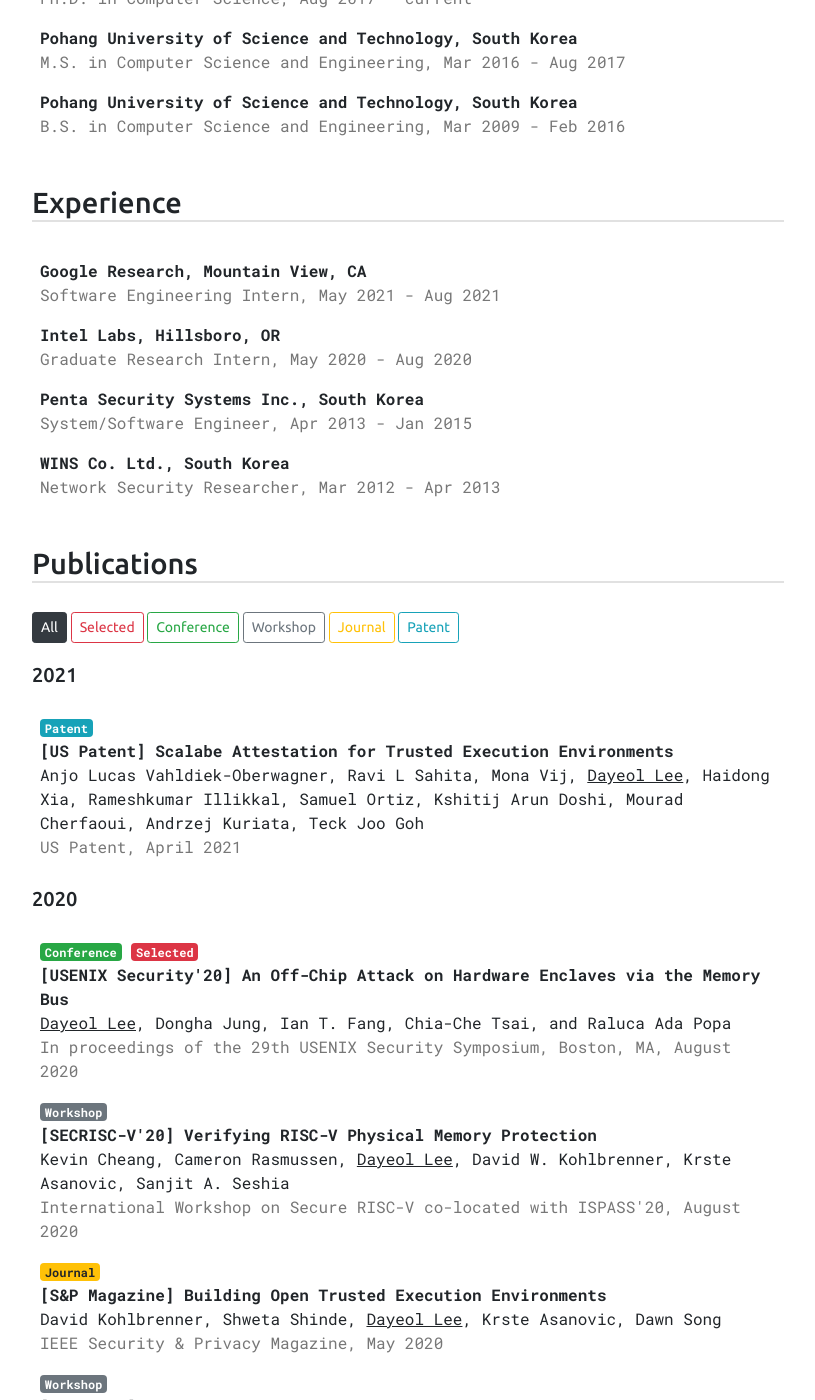
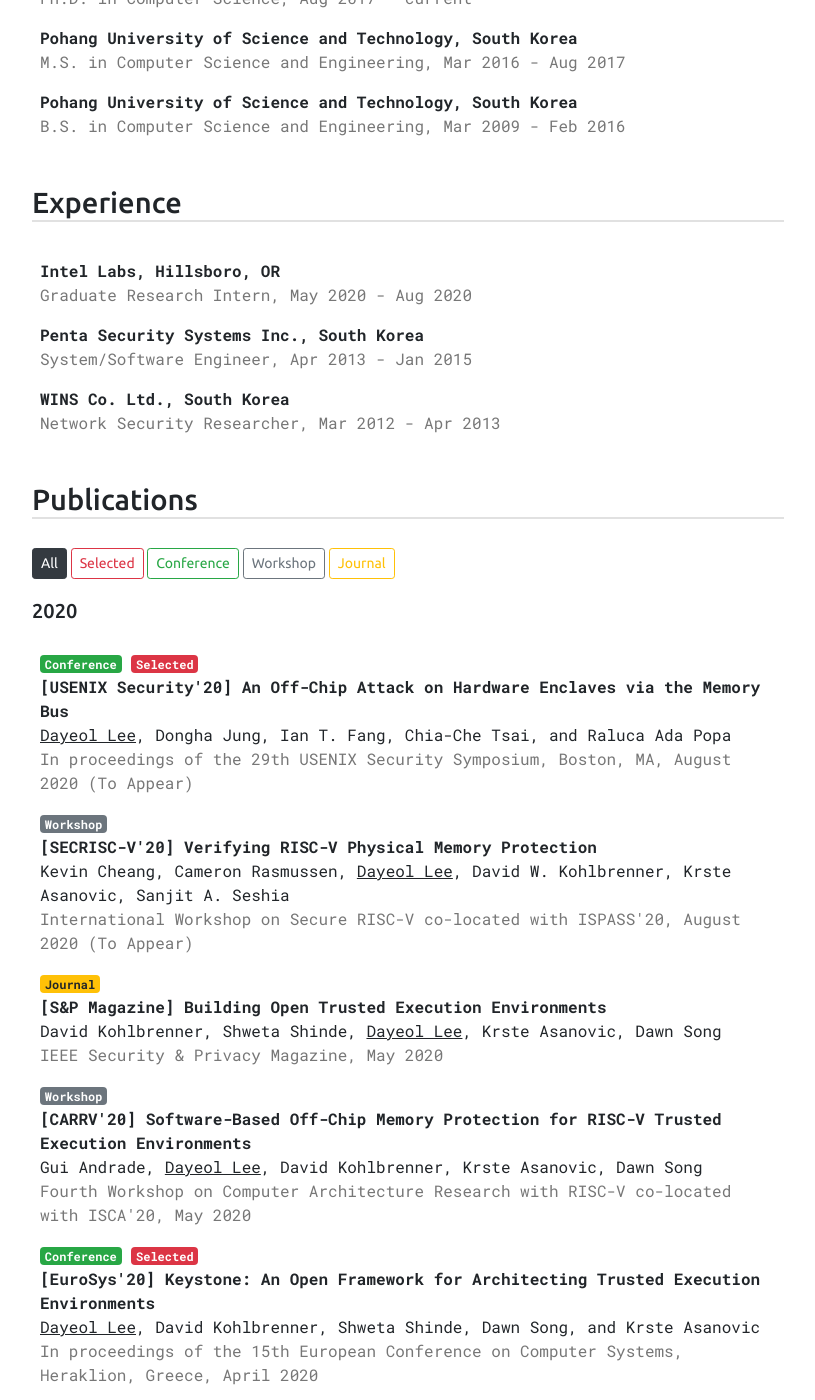
Before and after one commit to dayeol/dayeol.github.io, a Jekyll site: the page built from index.html, in a window 1280 px wide and 1400 px high, scrolled down 852 px. Shown: the whole window, without its empty margins (232-1047 px from the left). Built offline with Jekyll 4.4.1, drawn with Linux system fonts in a browser that asks for light colours; nearby versions of some CDN libraries.

Commit message:
Revert "Update"
This reverts commit 7f4abd0748e0aa6325975cfb3df9f379e7aa5d09.

```diff
--- a/_data/experiences.yml
+++ b/_data/experiences.yml
@@ -1,5 +1,3 @@
-- name: Google Research, Mountain View, CA
-  content: Software Engineering Intern, May 2021 - Aug 2021
 - name: Intel Labs, Hillsboro, OR
   content: Graduate Research Intern, May 2020 - Aug 2020
 - name: Penta Security Systems Inc., South Korea
--- a/_data/publications.yml
+++ b/_data/publications.yml
@@ -1,19 +1,10 @@
-- year: 2021
-  papers:
-  - venue: "US Patent"
-    title: "Scalabe Attestation for Trusted Execution Environments"
-    authors: "Anjo Lucas Vahldiek-Oberwagner, Ravi L Sahita, Mona Vij, Dayeol Lee, Haidong Xia, Rameshkumar Illikkal, Samuel Ortiz, Kshitij Arun Doshi, Mourad Cherfaoui, Andrzej Kuriata, Teck Joo Goh"
-    fullvenue: "US Patent"
-    date: "April 2021"
-    badges:
-      - patent
 - year: 2020
   papers:
   - venue: "USENIX Security'20"
     title: "An Off-Chip Attack on Hardware Enclaves via the Memory Bus"
     authors: "Dayeol Lee, Dongha Jung, Ian T. Fang, Chia-Che Tsai, and Raluca Ada Popa"
     fullvenue: "In proceedings of the 29th USENIX Security Symposium, Boston, MA"
-    date: "August 2020"
+    date: "August 2020 (To Appear)"
     badges:
       - conference
       - selected
@@ -21,7 +12,7 @@
     title: "Verifying RISC-V Physical Memory Protection"
     authors: "Kevin Cheang, Cameron Rasmussen, Dayeol Lee, David W. Kohlbrenner, Krste Asanovic, Sanjit A. Seshia"
     fullvenue: "International Workshop on Secure RISC-V co-located with ISPASS'20"
-    date: "August 2020"
+    date: "August 2020 (To Appear)"
     badges:
       - workshop
   - venue: "S&P Magazine"
--- a/index.html
+++ b/index.html
@@ -88,11 +88,10 @@
 		<span id="pubConference" class="btn btn-outline-success btn-sm">Conference</span>
 		<span id="pubWorkshop" class="btn btn-outline-secondary btn-sm">Workshop</span>
 		<span id="pubJournal" class="btn btn-outline-warning btn-sm">Journal</span>
-		<span id="pubPatent" class="btn btn-outline-info btn-sm">Patent</span>
 		</div>
 		<script>
 			function disableAllButOne(str) {
-				for (cl of ["dark","success","secondary","danger","warning", "info"]) {
+				for (cl of ["dark","success","secondary","danger","warning"]) {
 					$(".pubbtns > .btn-"+cl).removeClass("btn-"+cl).addClass("btn-outline-"+cl);
 				}
 				$(".pubbtns > .btn-outline-"+str).removeClass("btn-outline-"+str).addClass("btn-"+str);
@@ -125,12 +124,6 @@
 				$(".pub-item").hide();
 				$(".pub-journal").show();
 			});
-
-      $("#pubPatent").click(function() {
-				disableAllButOne("info");
-				$(".pub-item").hide();
-				$(".pub-patent").show();
-			});
 		</script>
 
 		{% for year in site.data.publications %}
@@ -153,9 +146,6 @@
 						{% endif %}
 						{% if b == "journal" %}
 							<span class="badge badge-warning">Journal</span>
-						{% endif %}
-						{% if b == "patent" %}
-						  <span class="badge badge-info">Patent</span>
 						{% endif %}
 					{% endfor %}
 					<br/>
```
